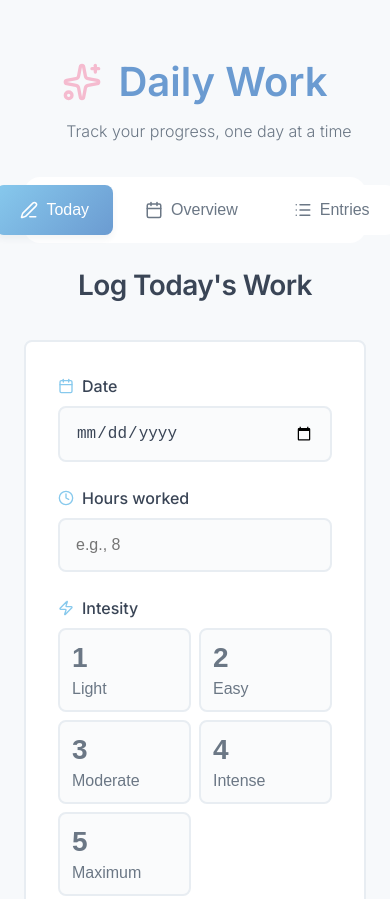
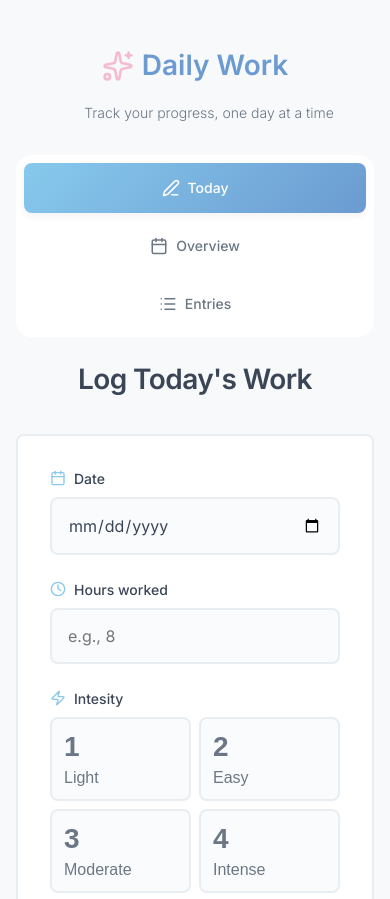
Before and after one commit to tijana333/daily-work, a plain HTML site: page index.html in a window 390 px wide. Shown: the top 899 px of the page. Drawn offline with nearby package versions, Linux system fonts and the light colour scheme.

Commit message:
Responsive part

```diff
--- a/style.css
+++ b/style.css
@@ -17,6 +17,13 @@ body {
   min-height: 100vh;
   background-color: #f7f9fb;
 }
+
+input,
+textarea,
+button {
+  font-family: inherit;
+}
+
 #header-content {
   display: flex;
   flex-direction: column;
@@ -41,7 +48,7 @@ body {
 }
 p {
   font-size: 16px;
-  line-height: 25.6px;
+  line-height: 1.5;
   font-weight: 300;
   color: #6b7785;
   padding-left: 28px;
@@ -177,6 +184,9 @@ h2 {
 .character-count {
   display: flex;
   justify-content: flex-end;
+  font-size: 14px;
+  color: #a0aab8;
+  margin-top: 4px;
 }
 
 .label-icon {
@@ -186,7 +196,7 @@ h2 {
 }
 
 label {
-  font-size: 16px;
+  font-size: 14px;
   font-weight: 500;
   color: #3a4556;
   line-height: 1.5;
@@ -278,6 +288,29 @@ label {
   color: #ffffff;
 }
 
+@media (max-width: 768px) {
+  .container {
+    padding: 16px;
+  }
+  .lucide-sparkles {
+    width: 32px;
+    height: 32px;
+  }
+
+  p {
+    text-align: center;
+    font-size: 14px;
+    line-height: 1.4;
+  }
+
+  #button1,
+  #button2,
+  #button3 {
+    max-width: 100%;
+    width: 100%;
+    font-size: 14px;
+  }
+}
 @media (max-width: 600px) {
   .buttons {
     display: grid;
@@ -287,4 +320,22 @@ label {
     font-size: 14px;
     padding: 12px;
   }
+
+  .tabs {
+    display: flex;
+    flex-direction: column;
+  }
+  .header-content {
+    gap: 0px;
+  }
+
+  #logo {
+    gap: 8px;
+  }
 }
+
+@media (max-width: 480px) {
+  #logo {
+    font-size: 28px;
+  }
+}
```
